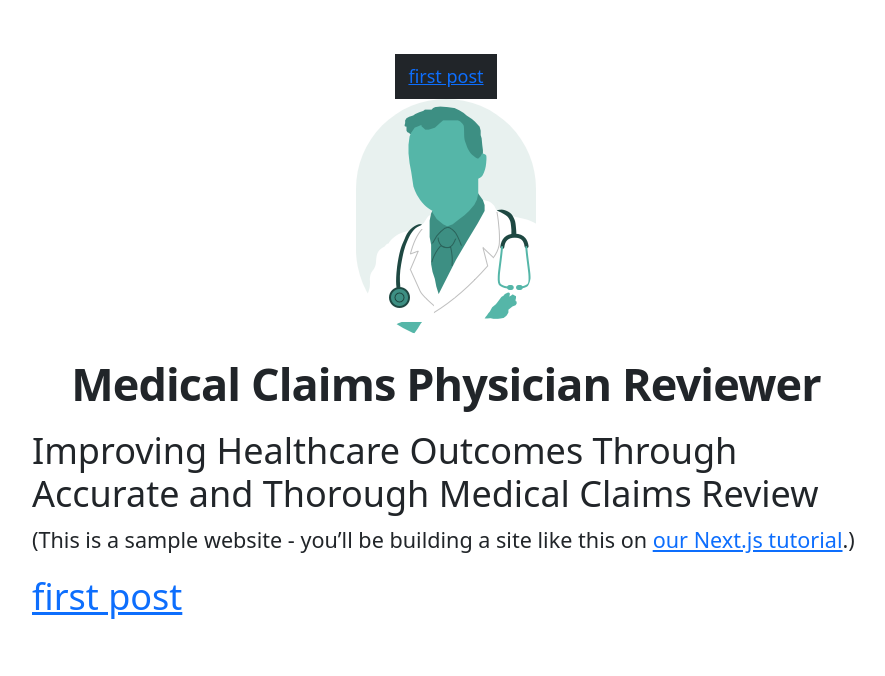
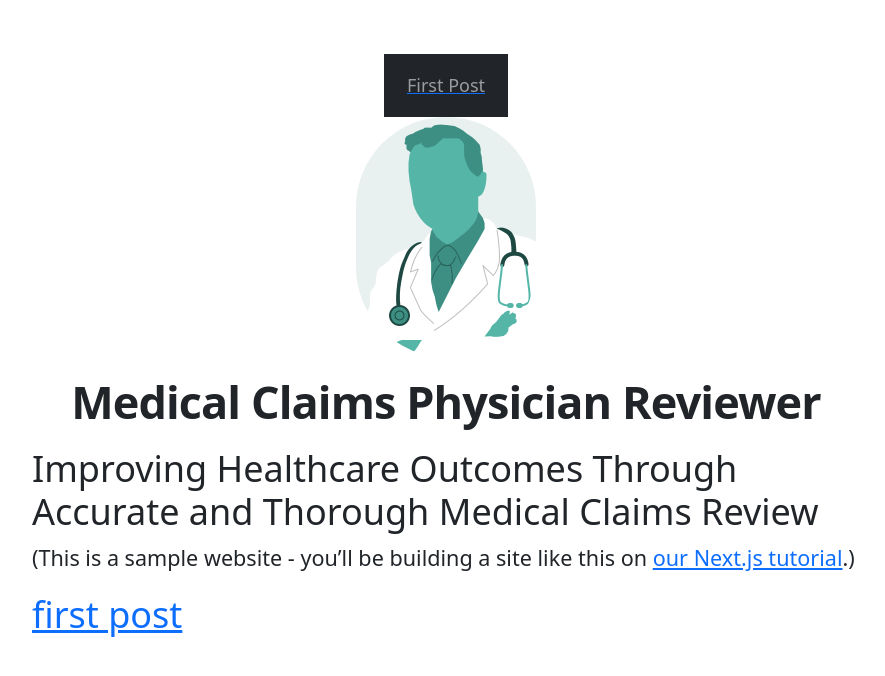
Before and after one commit to jimfalzone/nextjs.blog, a Next.js app: page / in a window 1280 px wide. Shown: the top 676 px of the page, without its empty margins (194-1079 px from the left). Built offline with nearby package versions, Linux system fonts and the light colour scheme.

Commit message:
fix hamburger menu

```diff
--- a/components/navigation.js
+++ b/components/navigation.js
@@ -1,8 +1,10 @@
 import { useState } from 'react';
+import { useRouter } from 'next/router';
 import Link from 'next/link';
 
 const Navigation = () => {
   const [isMenuOpen, setMenuOpen] = useState(false);
+  const router = useRouter();
 
   const toggleMenu = () => {
     setMenuOpen(!isMenuOpen);
@@ -11,9 +13,6 @@ const Navigation = () => {
   return (
     <nav className="navbar navbar-expand-lg navbar-dark bg-dark">
       <div className="container">
-        {isMenuOpen ? (
-        <Link href="/">home</Link>
-        ) : null}
         <button
           className="navbar-toggler"
           type="button"
@@ -21,12 +20,35 @@ const Navigation = () => {
         >
           <span className="navbar-toggler-icon"></span>
         </button>
-        <div
-          className={`collapse navbar-collapse ${isMenuOpen ? 'show' : ''}`}
-        >
+        <div className={`collapse navbar-collapse ${isMenuOpen ? 'show' : ''}`}>
           <ul className="navbar-nav">
+            {isMenuOpen && (
+              <li className="nav-item">
+                <Link href="/">
+                  <span
+                    className={
+                      router.asPath === '/'
+                        ? 'nav-link active'
+                        : 'nav-link'
+                    }
+                  >
+                    Home
+                  </span>
+                </Link>
+              </li>
+            )}
             <li className="nav-item">
-            <Link href="posts/first-post">first post</Link>
+              <Link href="/posts/first-post">
+                <span
+                  className={
+                    router.asPath === '/posts/first-post'
+                      ? 'nav-link active'
+                      : 'nav-link'
+                  }
+                >
+                  First Post
+                </span>
+              </Link>
             </li>
             {/* Add more navigation links as needed */}
           </ul>
```
